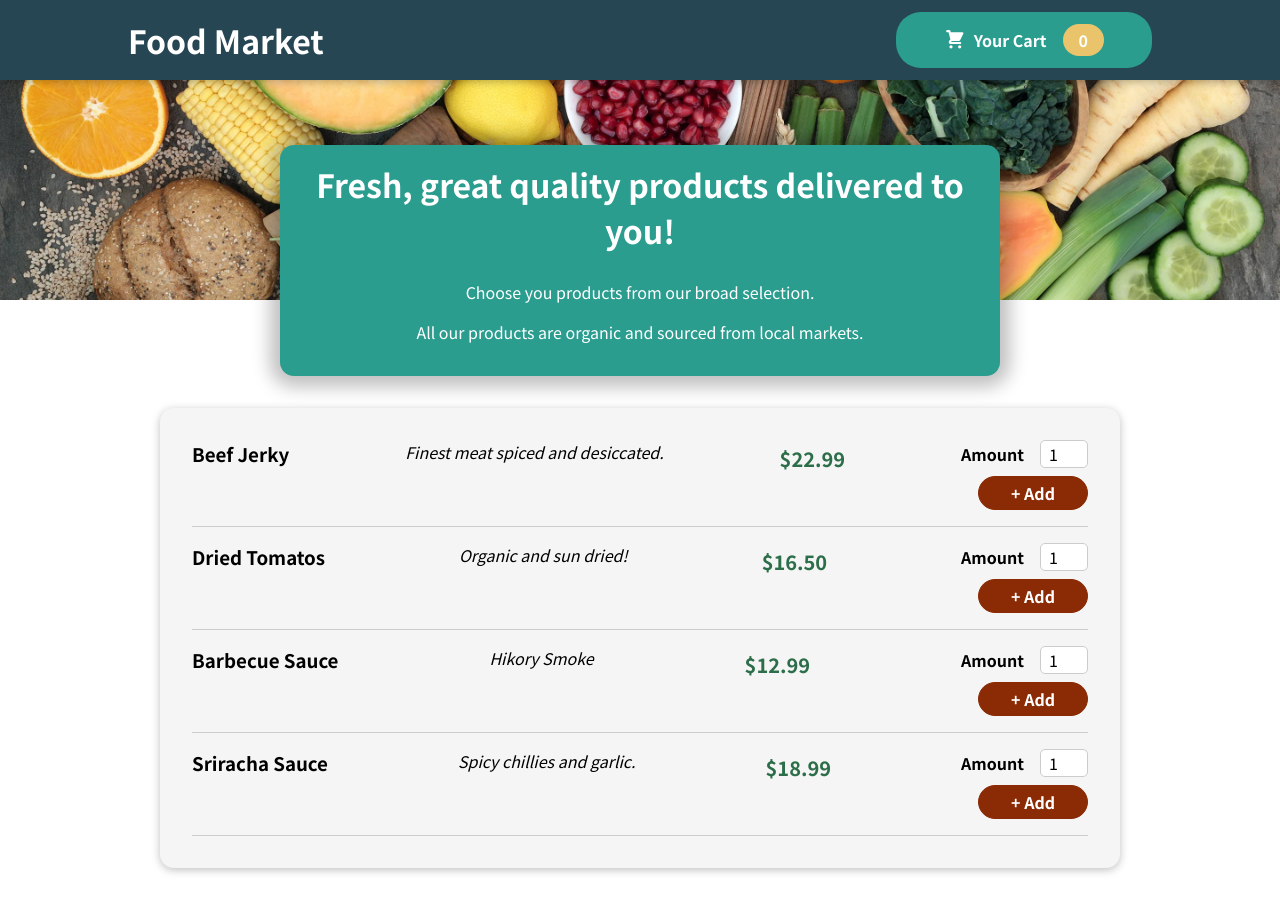
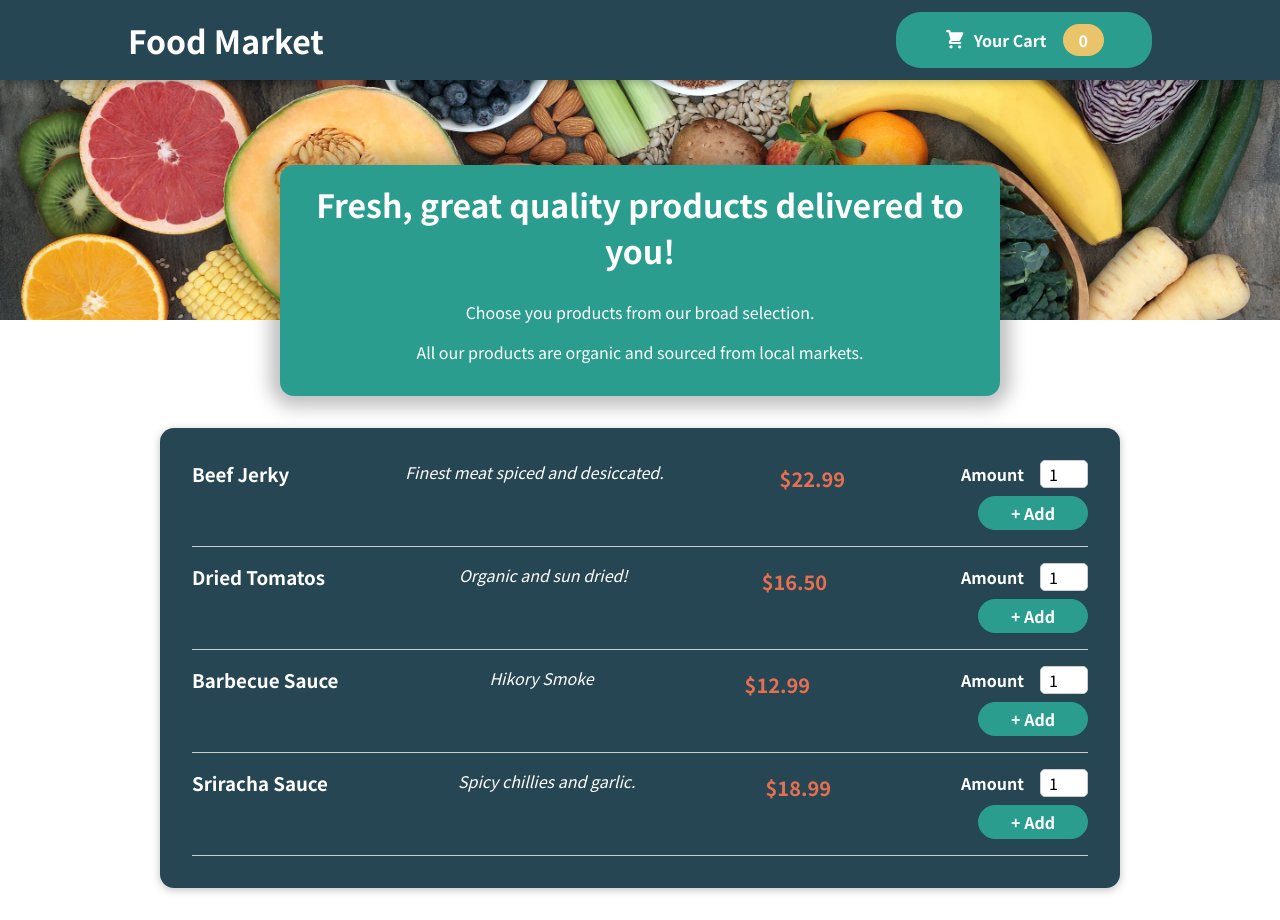
Before and after one commit to eduardosacco/react-food-market, a React (Create React App) app: page / in a window 1280 px wide. Built offline with nearby package versions, Linux system fonts and the light colour scheme.

Commit message:
Updates on theming

```diff
--- a/src/Themes.module.css
+++ b/src/Themes.module.css
@@ -4,4 +4,9 @@
     --color-3: #E9C46A;
     --color-4: #F4A261;
     --color-5: #E76F51;
+    --color-background: whitesmoke;
  }
+
+body {
+    background-color: var(--color-background);
+}
--- a/src/components/Layout/Header.module.css
+++ b/src/components/Layout/Header.module.css
@@ -16,7 +16,7 @@
 
 .main-image img {
     width: 100%;
-    height: 300px;
+    height: 20rem;
     object-fit: cover;
-    object-position: bottom;
+    object-position: top;
 }
--- a/src/components/Products/AvailableProducts.module.css
+++ b/src/components/Products/AvailableProducts.module.css
@@ -1,4 +1,5 @@
 .products {
+    color: white;
     max-width: 60rem;
     width: 90%;
     margin: 2rem auto;
--- a/src/components/Products/ProductItem/ProductItem.module.css
+++ b/src/components/Products/ProductItem/ProductItem.module.css
@@ -17,6 +17,6 @@
 .price {
     margin-top: 0.25rem;
     font-weight: bold;
-    color: #2C6E49;
+    color: var(--color-5);
     font-size: 1.25rem;
 }
--- a/src/components/Products/ProductItem/ProductItemForm.module.css
+++ b/src/components/Products/ProductItem/ProductItemForm.module.css
@@ -5,8 +5,8 @@
 .form button {
     font: inherit;
     cursor: pointer;
-    background-color: #8a2b06;
-    border: 1px solid #8a2b06;
+    background-color: var(--color-2);
+    border: 1px solid var(--color-2);
     color: white;
     padding: 0.25rem 2rem;
     border-radius: 20px;
@@ -14,6 +14,6 @@
 }
 
 .form button:hover, .form button:active {
-    background-color: #641e03;
-    border-color: #641e03;
+    background-color: var(--color-5);
+    border-color: var(--color-5);
 }
--- a/src/components/UI/Card.module.css
+++ b/src/components/UI/Card.module.css
@@ -2,5 +2,5 @@
     padding: 1rem;
     box-shadow: 0 2px 8px rgba(0, 0, 0, 0.25);
     border-radius: 14px;
-    background-color: whitesmoke;
+    background-color: var(--color-1);
 }
```
